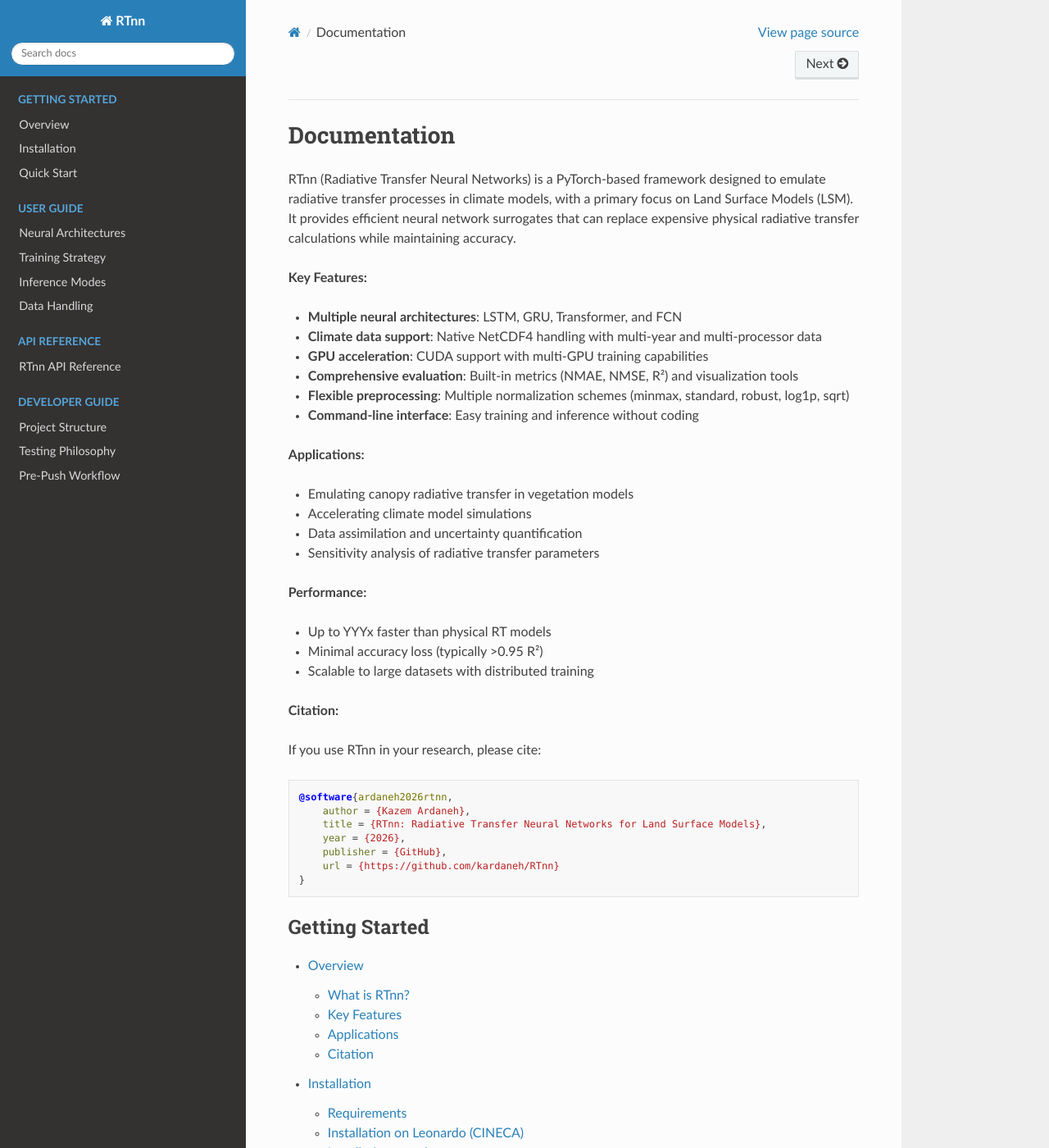
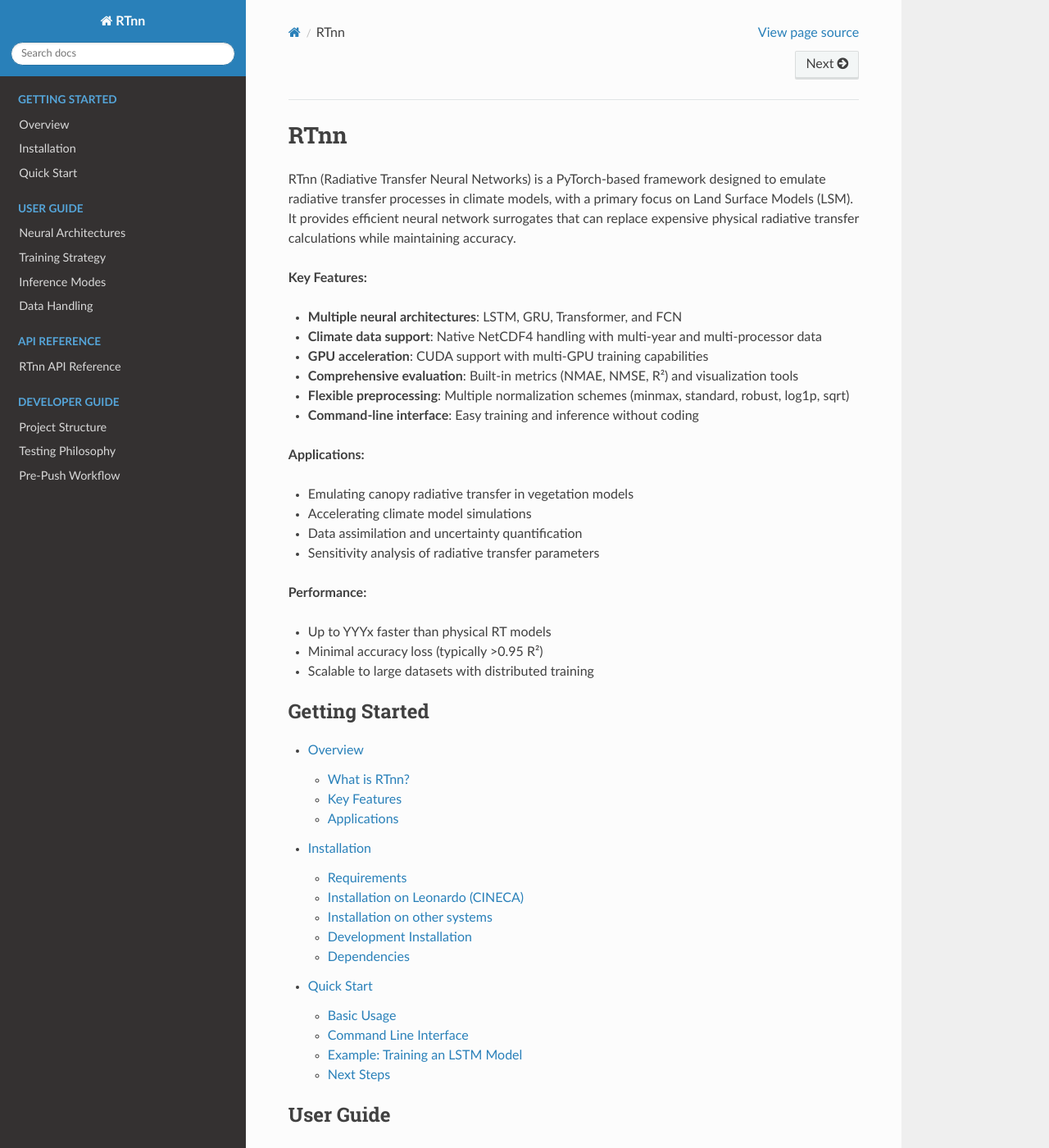
Before and after one commit to kardaneh/RTnn, a Sphinx documentation site: the page built from docs/source/index.rst, in a window 1280 px wide and 1400 px high. Shown: the whole window at 82% size. Built offline with Sphinx 7.4.7 and the Read the Docs theme 3.1.0, drawn with Linux system fonts in a browser that asks for light colours.

Commit message:
refactor: correcting the docs

```diff
--- a/docs/source/index.rst
+++ b/docs/source/index.rst
@@ -1,5 +1,5 @@
-Documentation
-==================
+RTnn
+====
 
 RTnn (Radiative Transfer Neural Networks) is a PyTorch-based framework designed to
 emulate radiative transfer processes in climate models, with a primary focus on
@@ -28,20 +28,6 @@
 - Up to YYYx faster than physical RT models
 - Minimal accuracy loss (typically >0.95 R²)
 - Scalable to large datasets with distributed training
-
-**Citation:**
-
-If you use RTnn in your research, please cite:
-
-.. code-block:: bibtex
-
-   @software{ardaneh2026rtnn,
-       author = {Kazem Ardaneh},
-       title = {RTnn: Radiative Transfer Neural Networks for Land Surface Models},
-       year = {2026},
-       publisher = {GitHub},
-       url = {https://github.com/kardaneh/RTnn}
-   }
 
 .. toctree::
    :maxdepth: 2
```
Also changed, not shown: docs/source/overview.rst (+0 -15 lines).
